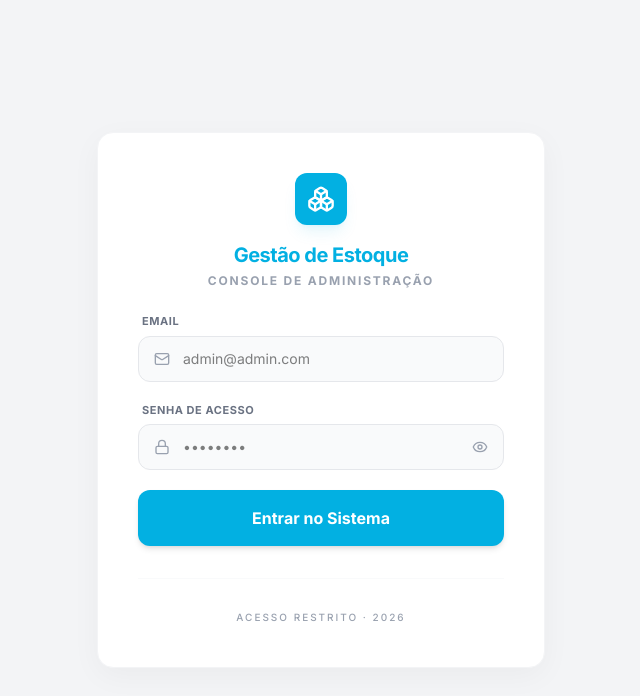
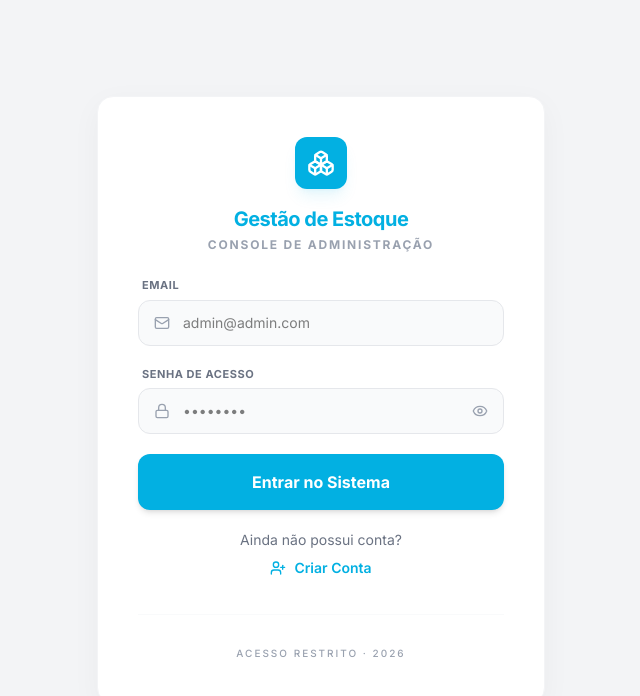
Before and after one commit to UNIVESP-PI-1/frontend, a React (Vite) app: page / in a window 1280 px wide. Shown: the top 696 px of the page, without its empty margins (319-959 px from the left). Built offline with nearby package versions, Linux system fonts and the light colour scheme; no server answers.

Commit message:
Adiciona link de cadastro na tela de login

```diff
--- a/src/pages/auth/Signin.jsx
+++ b/src/pages/auth/Signin.jsx
@@ -1,7 +1,17 @@
 import { useState, useEffect } from 'react';
 import { useAuth } from '../../context/AuthContext';
-import { useNavigate, useLocation } from 'react-router-dom';
-import { Eye, EyeOff, Mail, Lock, ShieldCheck, Boxes, AlertCircle, CircleDot } from 'lucide-react';
+import { useNavigate, useLocation, Link } from 'react-router-dom';
+import {
+  Eye,
+  EyeOff,
+  Mail,
+  Lock,
+  ShieldCheck,
+  Boxes,
+  AlertCircle,
+  CircleDot,
+  UserPlus
+} from 'lucide-react';
 
 export default function Signin() {
   const { login, token } = useAuth();
@@ -31,7 +41,11 @@ export default function Signin() {
       await login(email, password);
       navigate('/home', { replace: true });
     } catch (err) {
-      setError(err.response?.status === 401 ? 'Credenciais inválidas.' : 'Falha na comunicação com o servidor.');
+      setError(
+        err.response?.status === 401
+          ? 'Credenciais inválidas.'
+          : 'Falha na comunicação com o servidor.'
+      );
     } finally {
       setLoading(false);
     }
@@ -41,34 +55,56 @@ export default function Signin() {
     <div className="min-h-screen flex items-center justify-center bg-[#f3f4f6] font-['Inter'] p-4">
       <div className="w-full max-w-md bg-white rounded-2xl shadow-[0_8px_30px_rgb(0,0,0,0.04)] border border-gray-100 overflow-hidden">
 
-        {/* Topo do Card - Identidade */}
+        {/* Topo do Card */}
         <div className="pt-10 pb-6 px-10 text-center">
           <div className="inline-flex items-center justify-center p-3 bg-dark rounded-xl mb-4 shadow-lg shadow-dark/10">
             <Boxes className="w-7 h-7 text-white" />
           </div>
-          <h1 className="text-xl font-bold text-dark tracking-tight">Gestão de Estoque</h1>
-          <p className="text-xs font-bold uppercase tracking-[0.15em] text-gray-400 mt-1">Console de Administração</p>
+
+          <h1 className="text-xl font-bold text-dark tracking-tight">
+            Gestão de Estoque
+          </h1>
+
+          <p className="text-xs font-bold uppercase tracking-[0.15em] text-gray-400 mt-1">
+            Console de Administração
+          </p>
         </div>
 
-        {/* Área do Formulário */}
+        {/* Formulário */}
         <div className="px-10 pb-10">
 
           {/* Alertas */}
           {(successMsg || error) && (
-            <div className={`mb-6 p-3 rounded-lg flex items-center gap-3 border ${error ? 'bg-red-50 border-red-100 text-red-700' : 'bg-green-50 border-green-100 text-green-700'
-              }`}>
-              {error ? <AlertCircle className="w-4 h-4 flex-shrink-0" /> : <ShieldCheck className="w-4 h-4 flex-shrink-0" />}
-              <p className="text-xs font-semibold">{error || successMsg}</p>
+            <div
+              className={`mb-6 p-3 rounded-lg flex items-center gap-3 border ${
+                error
+                  ? 'bg-red-50 border-red-100 text-red-700'
+                  : 'bg-green-50 border-green-100 text-green-700'
+              }`}
+            >
+              {error ? (
+                <AlertCircle className="w-4 h-4 flex-shrink-0" />
+              ) : (
+                <ShieldCheck className="w-4 h-4 flex-shrink-0" />
+              )}
+
+              <p className="text-xs font-semibold">
+                {error || successMsg}
+              </p>
             </div>
           )}
 
           <form onSubmit={handleSubmit} className="space-y-5">
+
+            {/* Email */}
             <div>
               <label className="block text-[11px] font-bold uppercase tracking-wider text-gray-500 mb-1.5 ml-1">
                 Email
               </label>
+
               <div className="relative">
                 <Mail className="absolute left-4 top-1/2 -translate-y-1/2 text-gray-400 w-4 h-4" />
+
                 <input
                   type="email"
                   value={email}
@@ -80,14 +116,17 @@ export default function Signin() {
               </div>
             </div>
 
+            {/* Senha */}
             <div>
               <div className="flex justify-between items-center mb-1.5 ml-1">
                 <label className="block text-[11px] font-bold uppercase tracking-wider text-gray-500">
                   Senha de Acesso
                 </label>
               </div>
+
               <div className="relative">
                 <Lock className="absolute left-4 top-1/2 -translate-y-1/2 text-gray-400 w-4 h-4" />
+
                 <input
                   type={showPassword ? 'text' : 'password'}
                   value={password}
@@ -96,16 +135,22 @@ export default function Signin() {
                   placeholder="••••••••"
                   required
                 />
+
                 <button
                   type="button"
                   onClick={() => setShowPassword(!showPassword)}
                   className="cursor-pointer absolute right-4 top-1/2 -translate-y-1/2 text-gray-400 hover:text-dark transition-colors"
                 >
-                  {showPassword ? <EyeOff className="w-4 h-4" /> : <Eye className="w-4 h-4" />}
+                  {showPassword ? (
+                    <EyeOff className="w-4 h-4" />
+                  ) : (
+                    <Eye className="w-4 h-4" />
+                  )}
                 </button>
               </div>
             </div>
 
+            {/* Botão Login */}
             <button
               type="submit"
               disabled={loading}
@@ -119,7 +164,22 @@ export default function Signin() {
             </button>
           </form>
 
-          {/* Rodapé do Card */}
+          {/* Link Cadastro */}
+          <div className="mt-5 text-center">
+            <p className="text-sm text-gray-500">
+              Ainda não possui conta?
+            </p>
+
+            <Link
+              to="/auth/signup"
+              className="mt-2 inline-flex items-center gap-2 text-sm font-semibold text-dark hover:text-black transition-colors"
+            >
+              <UserPlus className="w-4 h-4" />
+              Criar Conta
+            </Link>
+          </div>
+
+          {/* Rodapé */}
           <div className="mt-8 pt-6 border-t border-gray-50 text-center">
             <span className="text-[10px] text-gray-400 font-medium uppercase tracking-[0.2em]">
               Acesso Restrito · {new Date().getFullYear()}
```
